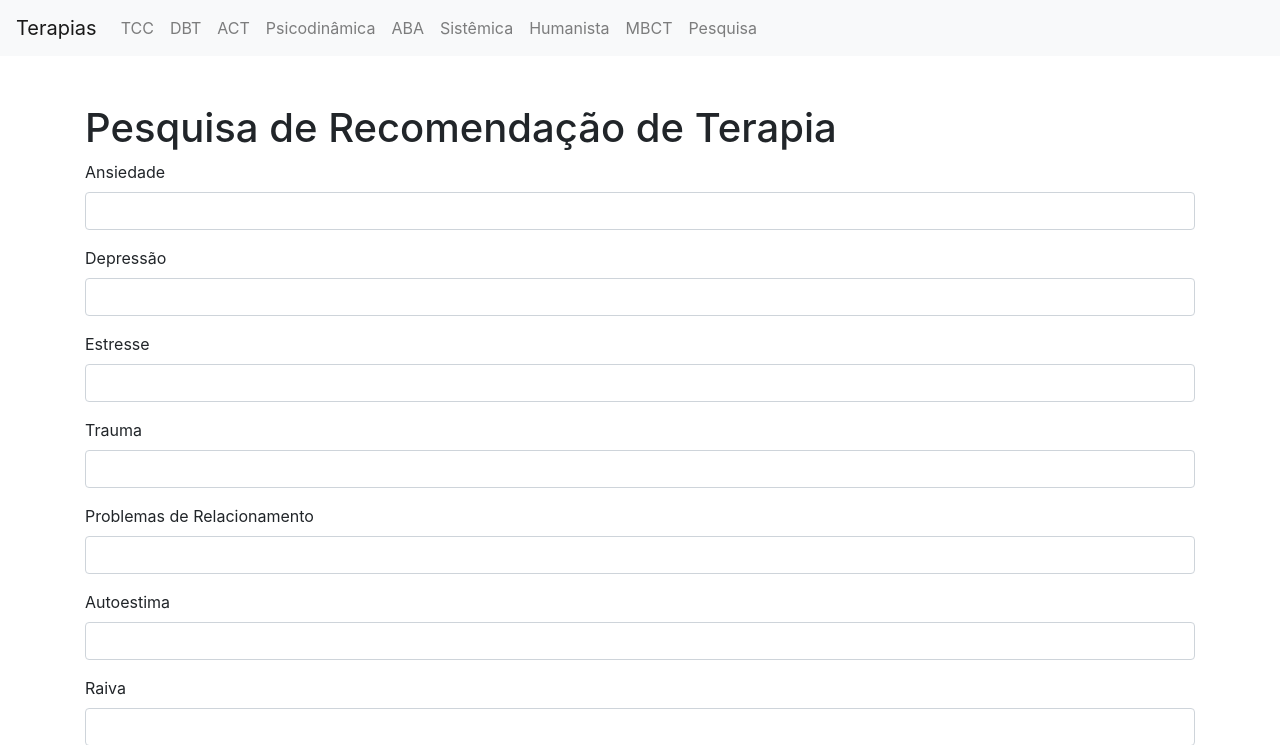
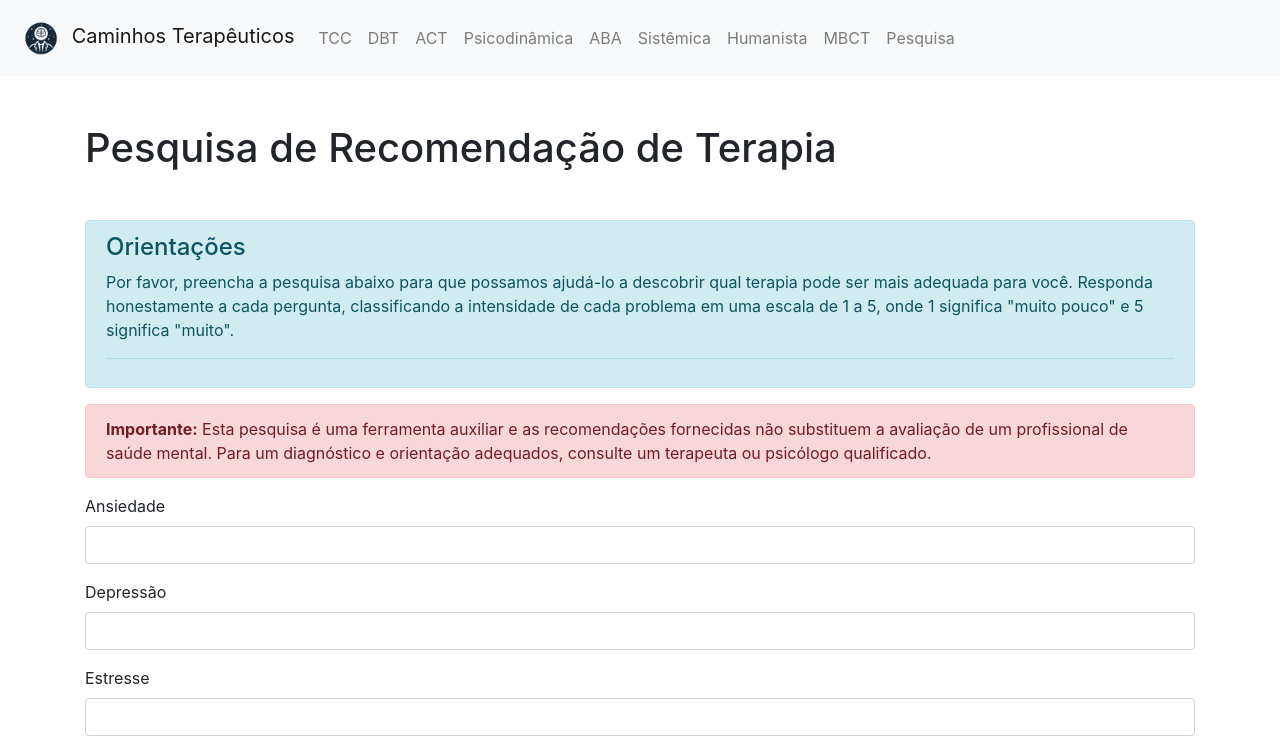
Before and after one commit to Biacchi/Psych-Therapies-Help, a Flask app: page /survey in a window 1280 px wide. Shown: the top 745 px of the page. Run offline with Flask 3, Linux system fonts and the light colour scheme; some libraries are stand-ins or nearby versions.

Commit message:
style: improved survey

```diff
--- a/templates/base.html
+++ b/templates/base.html
@@ -3,12 +3,15 @@
 <head>
     <meta charset="UTF-8">
     <meta name="viewport" content="width=device-width, initial-scale=1.0">
-    <title>{% block title %}Terapias{% endblock %}</title>
+    <title>{% block title %}Caminhos Terapêuticos{% endblock %}</title>
     <link rel="stylesheet" href="https://maxcdn.bootstrapcdn.com/bootstrap/4.0.0/css/bootstrap.min.css">
 </head>
 <body>
     <nav class="navbar navbar-expand-lg navbar-light bg-light">
-        <a class="navbar-brand" href="/">Terapias</a>
+        <a class="navbar-brand" href="/">
+            <img src="/static/Psych-help-logo.png" alt="Logo" style="height: 50px;">
+            Caminhos Terapêuticos
+        </a>
         <button class="navbar-toggler" type="button" data-toggle="collapse" data-target="#navbarNav" aria-controls="navbarNav" aria-expanded="false" aria-label="Toggle navigation">
             <span class="navbar-toggler-icon"></span>
         </button>
--- a/templates/home.html
+++ b/templates/home.html
@@ -3,8 +3,8 @@
 {% block title %}Site de Terapias{% endblock %}
 
 {% block content %}
-<div class="hero">
-    <h1 class="display-4">Bem-vindo ao Site de Terapias</h1>
+<div class="hero mb-2">
+    <h1 class="display-4">Bem-vindo ao Caminhos Terapêuticos</h1>
     <p class="lead">Conheça mais sobre as diferentes abordagens terapêuticas e faça uma escolha informada para sua saúde mental.</p>
 </div>
 
--- a/templates/survey.html
+++ b/templates/survey.html
@@ -3,7 +3,17 @@
 {% block title %}Pesquisa de Recomendação de Terapia{% endblock %}
 
 {% block content %}
-<h1 class="mt-5">Pesquisa de Recomendação de Terapia</h1>
+<h1 class="mt-5 mb-5">Pesquisa de Recomendação de Terapia</h1>
+
+<div class="alert alert-info" role="alert">
+    <h4 class="alert-heading">Orientações</h4>
+    <p>Por favor, preencha a pesquisa abaixo para que possamos ajudá-lo a descobrir qual terapia pode ser mais adequada para você. Responda honestamente a cada pergunta, classificando a intensidade de cada problema em uma escala de 1 a 5, onde 1 significa "muito pouco" e 5 significa "muito".</p>
+    <hr>
+</div>
+<div class="alert alert-danger" role="alert">
+    <p class="mb-0"><strong>Importante:</strong> Esta pesquisa é uma ferramenta auxiliar e as recomendações fornecidas não substituem a avaliação de um profissional de saúde mental. Para um diagnóstico e orientação adequados, consulte um terapeuta ou psicólogo qualificado.</p>
+</div>
+
 <form method="post" action="/submit">
     <div class="form-group">
         <label for="anxiety">Ansiedade</label>
```
Also changed, not shown: static/Psych-help-logo.png (added).
